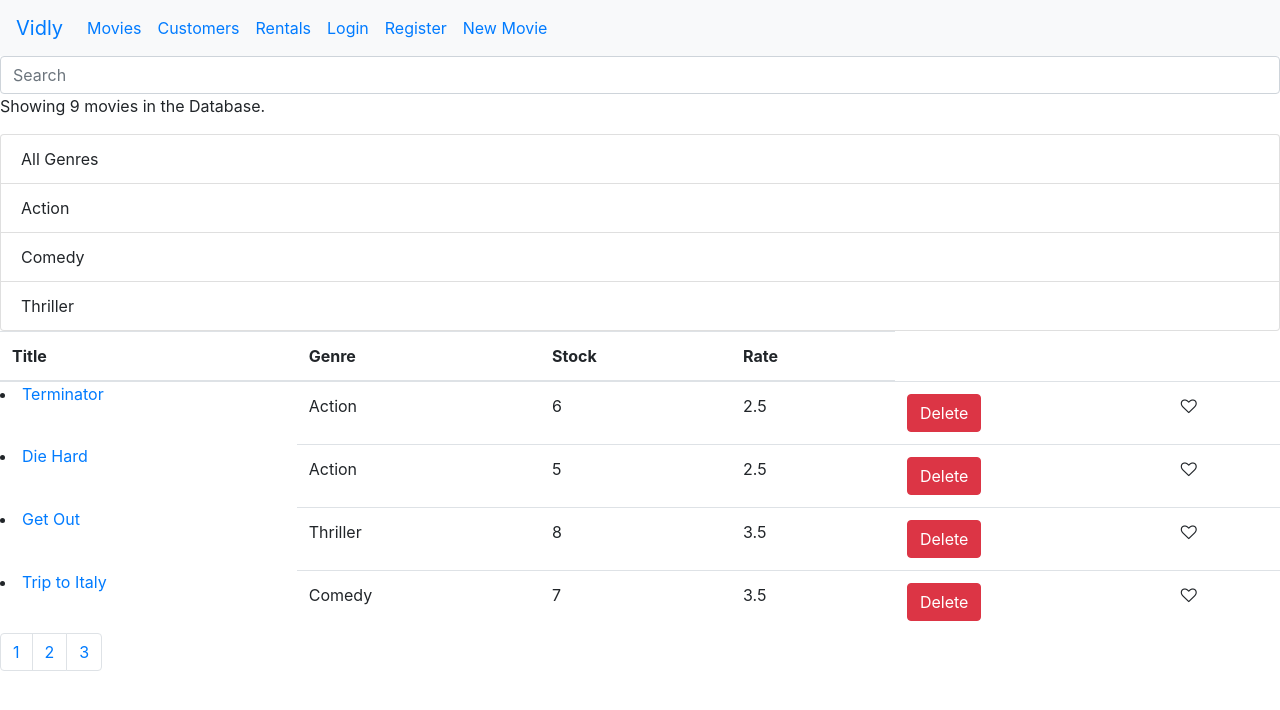
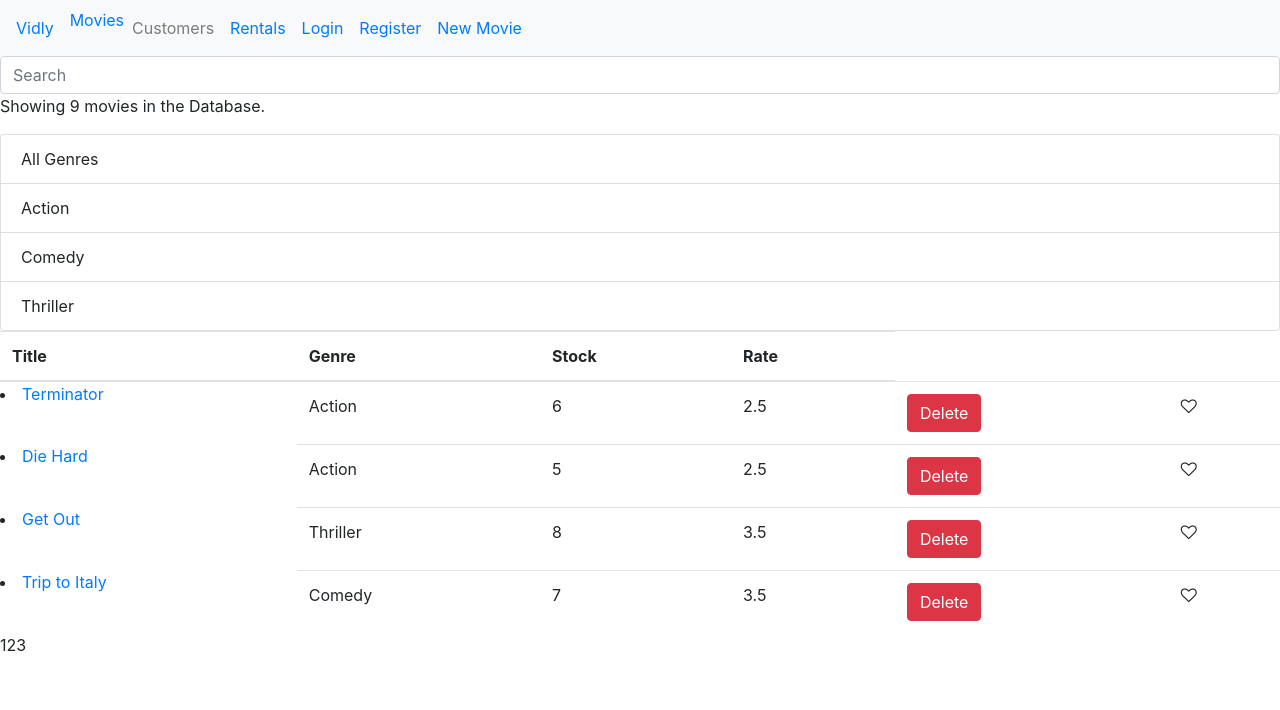
Before and after one commit to Bennity/vidly, a React (Create React App) app: page /Movies in a window 1280 px wide. Shown: the top 710 px of the page. Built offline with nearby package versions, Linux system fonts and the light colour scheme.

Commit message:
code refactoring teil 2, pagination und navlink defekt

```diff
--- a/src/common/customers.jsx
+++ b/src/common/customers.jsx
@@ -1,4 +1,4 @@
-import React, { Component } from "react";
+import React from "react";
 
 const customers = () => {
   return <h3>Customer</h3>;
--- a/src/common/genre.jsx
+++ b/src/common/genre.jsx
@@ -1,4 +1,4 @@
-import React, { Component } from "react";
+import React from "react";
 
 const genre = props => {
   return (
--- a/src/common/loginForm.jsx
+++ b/src/common/loginForm.jsx
@@ -1,4 +1,4 @@
-import React, { Component } from "react";
+import React from "react";
 
 const loginForm = () => {
   return (
--- a/src/common/movieForm.jsx
+++ b/src/common/movieForm.jsx
@@ -1,6 +1,6 @@
 import React, { Component } from "react";
 import Joi from "joi-browser";
-import { saveMovie, getMovie } from "../services/fakeMovieService";
+import { getMovie } from "../services/fakeMovieService";
 
 class MovieForm extends Component {
   handleSubmit = e => {
@@ -9,12 +9,11 @@ class MovieForm extends Component {
     this.setState({ errors: errors || {} });
     if (errors) return;
     this.addToMovies(e);
-    console.log("submit");
-    this.props.history.push("/movies");
+    //this.props.history.push("/movies");
   };
 
   componentDidMount = () => {
-    if (this.props.match.params.id != "New") {
+    if (this.props.match.params.id !== "New") {
       const movies = getMovie(this.props.match.params.id);
       this.setState({ movies });
     }
@@ -23,7 +22,7 @@ class MovieForm extends Component {
   addToMovies = () => {
     const movie_id = 1 + this.state.counter;
     const genre_id = 1 + this.state.counter;
-    this.state.counter++;
+    this.setState({ counter: this.state.counter + 1 });
 
     const movieobject = {
       _id: movie_id.toString(),
@@ -44,14 +43,6 @@ class MovieForm extends Component {
     }
     //saveMovie(movieobject);
   };
-
-  /*  {
-    _id: "5b21ca3eeb7f6fbccd471821",
-    title: "The Avengers",
-    genre: { _id: "5b21ca3eeb7f6fbccd471818", name: "Action" },
-    numberInStock: 7,
-    dailyRentalRate: 3.5
-  } */
 
   state = {
     counter: 0,
@@ -87,7 +78,6 @@ class MovieForm extends Component {
 
   validate = () => {
     const result = Joi.validate(this.state.movies, this.schema);
-    console.log(result);
     if (!result.error) return null;
 
     const errors = {};
@@ -119,7 +109,6 @@ class MovieForm extends Component {
                 value={this.state.movies.title}
                 onChange={this.handleChange}
                 error={this.state.errors.name}
-                //value={}
               />
               {this.state.errors.name && (
                 <div className="alert alert-danger">
@@ -185,7 +174,6 @@ class MovieForm extends Component {
             className="btn btn-primary"
             onClick={this.handleSubmit}
             disabled={this.validate()}
-            // onClick={() => this.props.history.push("/movies")}
           >
             Save
           </button>
--- a/src/common/movies.jsx
+++ b/src/common/movies.jsx
@@ -28,22 +28,22 @@ class movies extends Component {
           <thead>
             <tr>
               <th scope="col" onClick={() => this.props.onSort("title")}>
-                Title {() => this.props.sortIcon("title")}
+                Title
               </th>
               <th scope="col" onClick={() => this.props.onSort("genre.name")}>
-                Genre {() => this.props.sortIcon("genre")}
+                Genre
               </th>
               <th
                 scope="col"
                 onClick={() => this.props.onSort("numberInStock")}
               >
-                Stock {() => this.props.sortIcon("numberInStock")}
+                Stock
               </th>
               <th
                 scope="col"
                 onClick={() => this.props.onSort("dailyRentalRate")}
               >
-                Rate {() => this.props.sortIcon("dailyRentalRate")}
+                Rate
               </th>
             </tr>
           </thead>
--- a/src/common/navbar.jsx
+++ b/src/common/navbar.jsx
@@ -4,30 +4,16 @@ import { Link, NavLink } from "react-router-dom";
 const navbar = props => {
   return (
     <nav className="navbar navbar-expand-lg navbar-light bg-light">
-      <Link className="navbar-brand" to="/">
-        <Link to="/">Vidly</Link>
-      </Link>
-      <button
-        className="navbar-toggler"
-        type="button"
-        data-toggle="collapse"
-        data-target="#navbarNav"
-        aria-controls="navbarNav"
-        aria-expanded="false"
-        aria-label="Toggle navigation"
-      >
-        <span className="navbar-toggler-icon"></span>
-      </button>
+      <Link to="/">Vidly</Link>
+      <Link className="navbar-brand" to="/"></Link>
       <div className="collapse navbar-collapse" id="navbarNav">
         <ul className="navbar-nav">
           <li className="nav-item active">
-            <NavLink className="nav-link" to="/Movies">
-              <Link to="/Movies/">Movies</Link>
-            </NavLink>
+            <NavLink to="/Movies/">Movies</NavLink>
           </li>
           <li className="nav-item">
             <NavLink className="nav-link" to="/Customers">
-              <Link to="/Customers">Customers</Link>
+              Customers
             </NavLink>
           </li>
           <li className="nav-item">
--- a/src/common/pagination.jsx
+++ b/src/common/pagination.jsx
@@ -1,4 +1,4 @@
-import React, { Component } from "react";
+import React from "react";
 import _ from "lodash";
 
 const pagination = props => {
@@ -13,9 +13,7 @@ const pagination = props => {
             className="page-item"
             onClick={() => props.onPageChange(page)}
           >
-            <a className="page-link" href="#">
-              {page}
-            </a>
+            {page}
           </li>
         ))}
       </ul>
--- a/src/common/registerForm.jsx
+++ b/src/common/registerForm.jsx
@@ -7,7 +7,6 @@ class registerForm extends Component {
     const errors = this.validate();
     this.setState({ errors: errors || {} });
     if (errors) return;
-    console.log("submit");
   };
 
   handleChange = e => {
--- a/src/common/rentals.jsx
+++ b/src/common/rentals.jsx
@@ -1,4 +1,4 @@
-import React, { Component } from "react";
+import React from "react";
 
 const rentals = () => {
   return <h3>Rental</h3>;
--- a/src/common/search.jsx
+++ b/src/common/search.jsx
@@ -1,17 +1,15 @@
-import React, { Component } from "react";
+import React from "react";
 
-class search extends Component {
-  render() {
+const search = props => {
   return (
     <input
       class="form-control"
       type="text"
       placeholder="Search"
       aria-label="Search"
-        onChange={this.props.onSearch}
+      onChange={props.onSearch}
     />
   );
-  }
-}
+};
 
 export default search;
```
Also changed, not shown: src/common/tableHeader.jsx (deleted). Lines whose indentation alone changed are shown as unchanged.
